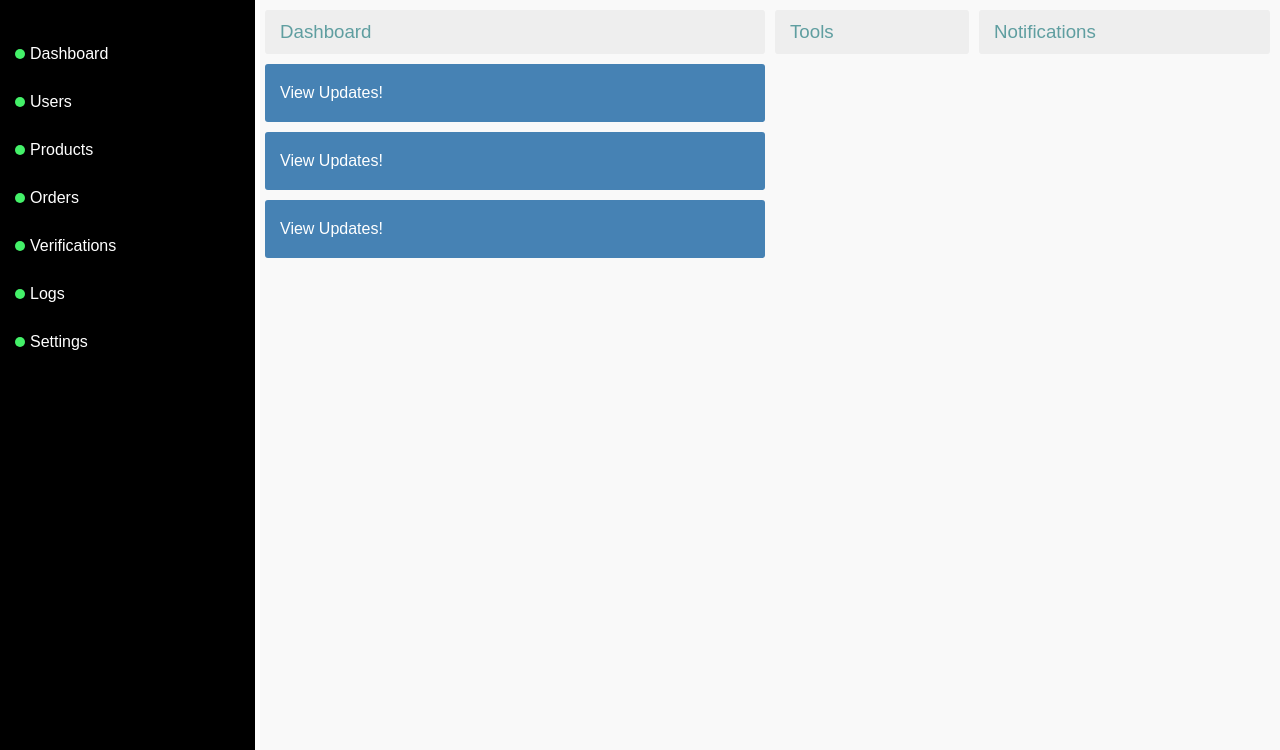
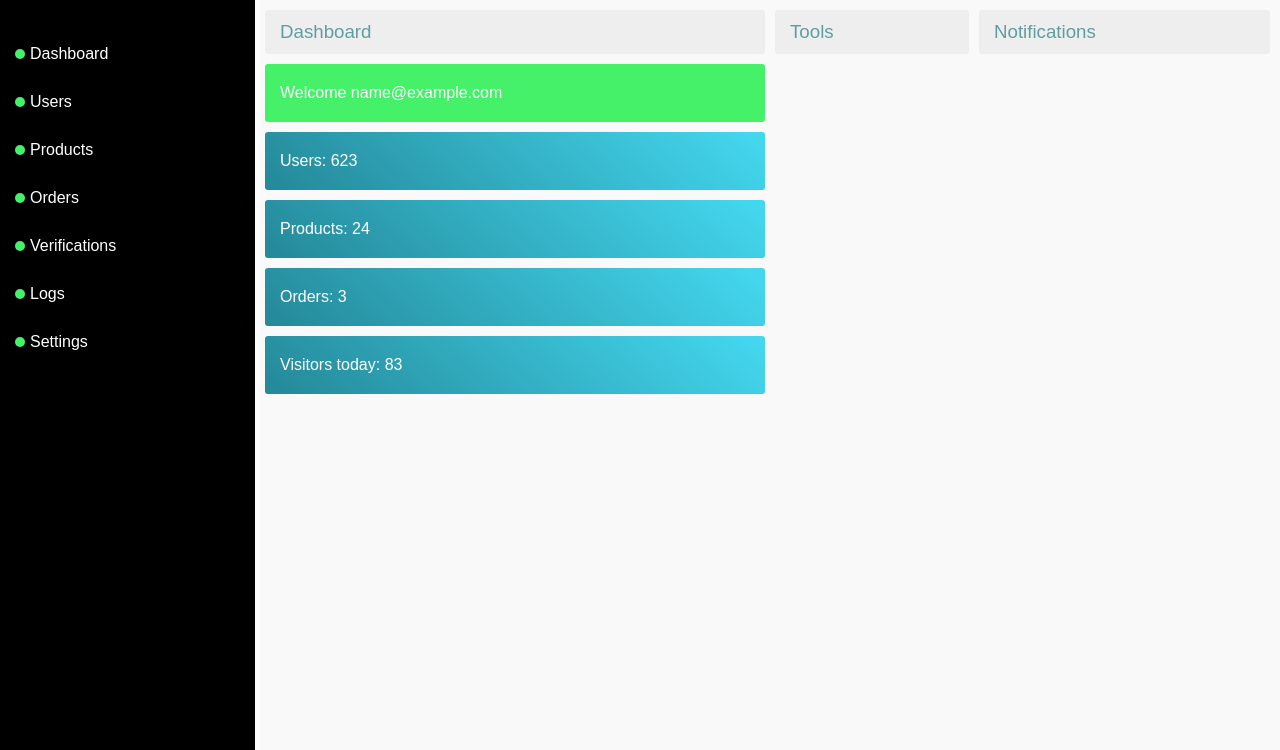
Before and after one commit to 27b/ecommerce, a Flask app: template admin/templates/views/index.html in a window 1280 px wide. Shown: the part 50-800 px from the top of the page. Run offline with Flask 2, Linux system fonts and the light colour scheme; the template is opened without the code that fills it, so the values that code supplies are empty; the visitor is signed in with stand-in values (Sample User, id 1); data comes from the database, SQL or seed files in the repository; some libraries are stand-ins or nearby versions.

Commit message:
Update admin views and change urls methods

```diff
--- a/admin/templates/admin_base.html
+++ b/admin/templates/admin_base.html
@@ -40,7 +40,7 @@
                     {% for notification in notifications %}
                         <div class="notification">
                             <div class="head">
-                                <div class="n-title"><span class="bubble bg-green"></span>{{ notification.title }}</div>
+                                <div class="n-title">🔔 {{ notification.title }}</div>
                                 <div class="datetime">{{ notification.datetime }}</div>
                             </div>
                             <div class="body">{{ notification.information }}</div>
--- a/admin/templates/views/index.html
+++ b/admin/templates/views/index.html
@@ -7,9 +7,11 @@
 {% block content %}
 <div class="main">
    <h3 class="title">Dashboard</h3>
-   <a class="button bg-blue" href="#">View Updates!</a>
-   <a class="button bg-blue" href="#">View Updates!</a>
-   <a class="button bg-blue" href="#">View Updates!</a>
+   <div class="button bg-green">Welcome {{ current_user.email }}</div>
+   <div class="button bg-g-cyan">Users: 623</div>
+   <div class="button bg-g-cyan">Products: 24</div>
+   <div class="button bg-g-cyan">Orders: 3</div>
+   <div class="button bg-g-cyan">Visitors today: 83</div>
 </div>
 <div class="tools">
     <h3 class="title">Tools</h3>
--- a/admin/templates/views/products.html
+++ b/admin/templates/views/products.html
@@ -45,7 +45,9 @@
                         </p>
                     </div>
                     <div class="actions">
-                        <a class="link" href="/products/{{product.url}}" target="_blank">View</a>
+                        {% if product.visible == True and product.deleted == False %}
+                            <a class="link" href="/products/{{product.url}}" target="_blank">View</a>
+                        {% endif %}
                         <a class="link" href="/admin/products/{{product.url}}/update/">Update</a>
                     </div>
                 </div>
--- a/admin/urls.py
+++ b/admin/urls.py
@@ -30,7 +30,7 @@ def inject_notifications():
     return dict(notifications=notifications)
 
 
-@admin.route('/')
+@admin.route('/', methods=['GET'])
 @login_required
 def index():
     """ Dashboard. """
@@ -99,8 +99,8 @@ def new_product():
             db.session.add(product)
             db.session.commit()
 
-        except Exception as e:
-            status = {'message': f'{e}', 'badge': 'error'}
+        except Exception as error:
+            status = {'message': f'{error}', 'badge': 'error'}
             db.session.rollback()
 
         finally:
@@ -198,7 +198,6 @@ def products_action(product_url, action):
             db.session.rollback()
 
         finally:
-            flash(status['message'], status['badge'])
             if status['badge'] == 'info':
                 title = status['message']
                 declared_action = title.split('Product ')[1]
@@ -207,24 +206,27 @@ def products_action(product_url, action):
                         {declared_action} by {username}.'''
                 create_notification(title, text)
 
+            flash(status['message'], status['badge'])
+
         return redirect(url_for('admin.products'))
 
     else:
-        return 'Error'
+        return redirect(url_for('admin.products'))
 
-@admin.route('/categories/')
+
+@admin.route('/categories/', methods=['GET', 'POST'])
 @login_required
 def categories():
     pass
 
 
-@admin.route('/orders/')
+@admin.route('/orders/', methods=['GET', 'POST'])
 @login_required
 def orders():
     pass
 
 
-@admin.route('/files/')
+@admin.route('/files/', methods=['GET'])
 @login_required
 def files():
     pass
@@ -233,5 +235,18 @@ def files():
 @admin.route('/users/')
 @login_required
 def users():
+    """ Send a list of users. """
     users = User.query.all()
-    return render_template('views/users.html', users=users)
+    return render_template('views/users.html', users=users, action=None)
+
+
+@admin.route('/users/<user_email>/<action>/')
+@login_required
+def users_action(user_email, action):
+    """ Load user information. """
+    user_in_db = User.query.filter_by(email=user_email).first()
+
+    if user_in_db and action == 'view':
+        return render_template('views/users.html', user=user_in_db, action='view')
+
+    return redirect(url_for('admin.users'))
--- a/ecommerce/urls.py
+++ b/ecommerce/urls.py
@@ -10,7 +10,7 @@ ecommerce = Blueprint('ecommerce', __name__, template_folder='templates',
             static_folder='static')
 
 # Routes for anonymous users
-@ecommerce.route('/')
+@ecommerce.route('/', methods=['GET'])
 def home():
     products = Product.query.filter_by(visible=True)
     return render_template('views/home.html', products=products)
@@ -77,7 +77,7 @@ def lost_password():
     pass
 
 
-@ecommerce.route('/category/<category_name>/')
+@ecommerce.route('/category/<category_name>/', methods=['GET'])
 def category(category_name):
     """ Get all product of an specific category. """
     # Check if category exists.
@@ -91,7 +91,7 @@ def category(category_name):
     return render_template('index.html', products=products)
 
 
-@ecommerce.route('/product/<product_url>/')
+@ecommerce.route('/product/<product_url>/', methods=['GET'])
 def product(product_url):
     """ Get specific product (only if it's visible). """
     product = Product.query.filter_by(product_url=product_url).first()
@@ -110,7 +110,7 @@ def user():
     return render_template('views/user.html')
 
 
-@ecommerce.route('/logout/')
+@ecommerce.route('/logout/', methods=['GET'])
 @login_required
 def logout():
     logout_user()
```
Also changed, not shown: admin/templates/views/users.html (+24 -3 lines).
